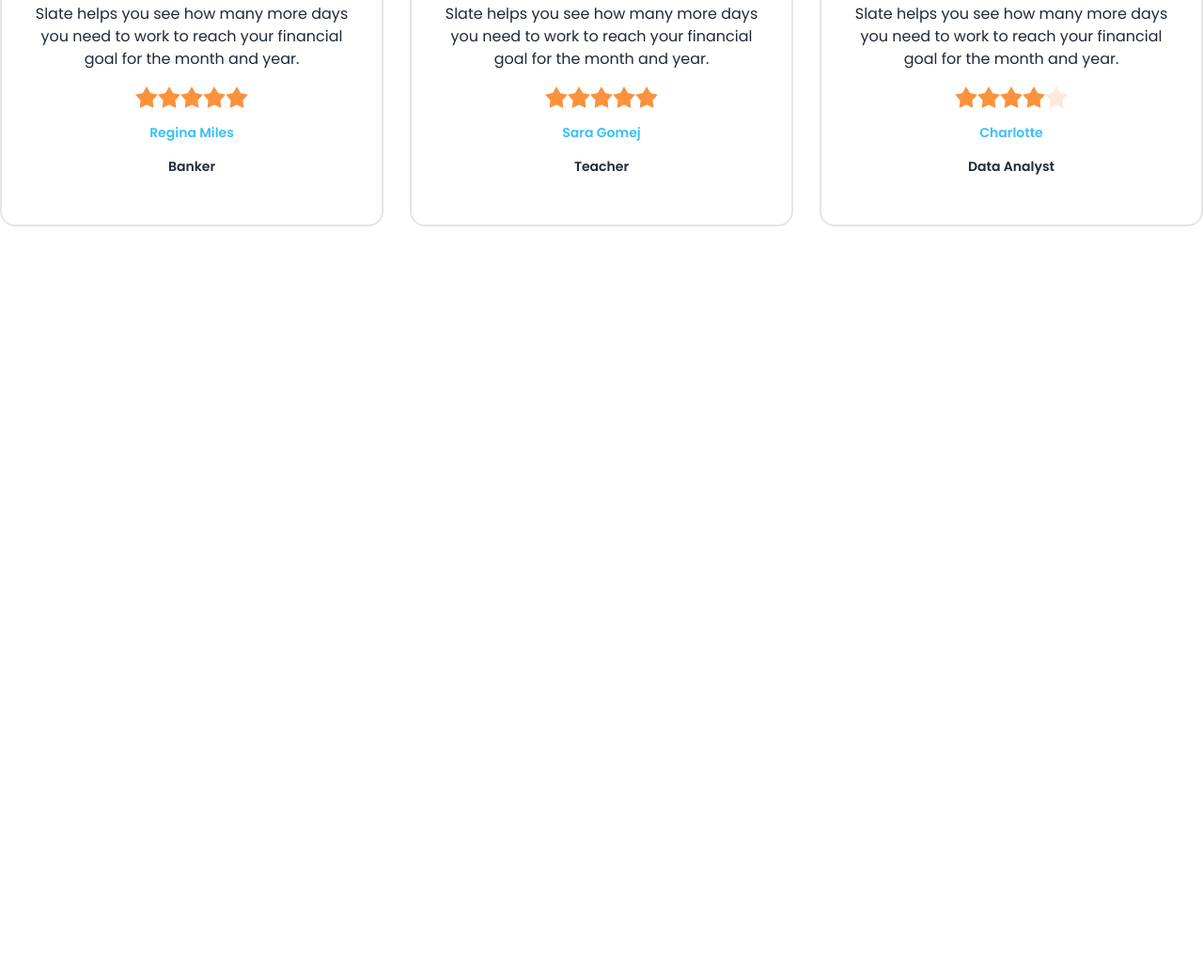
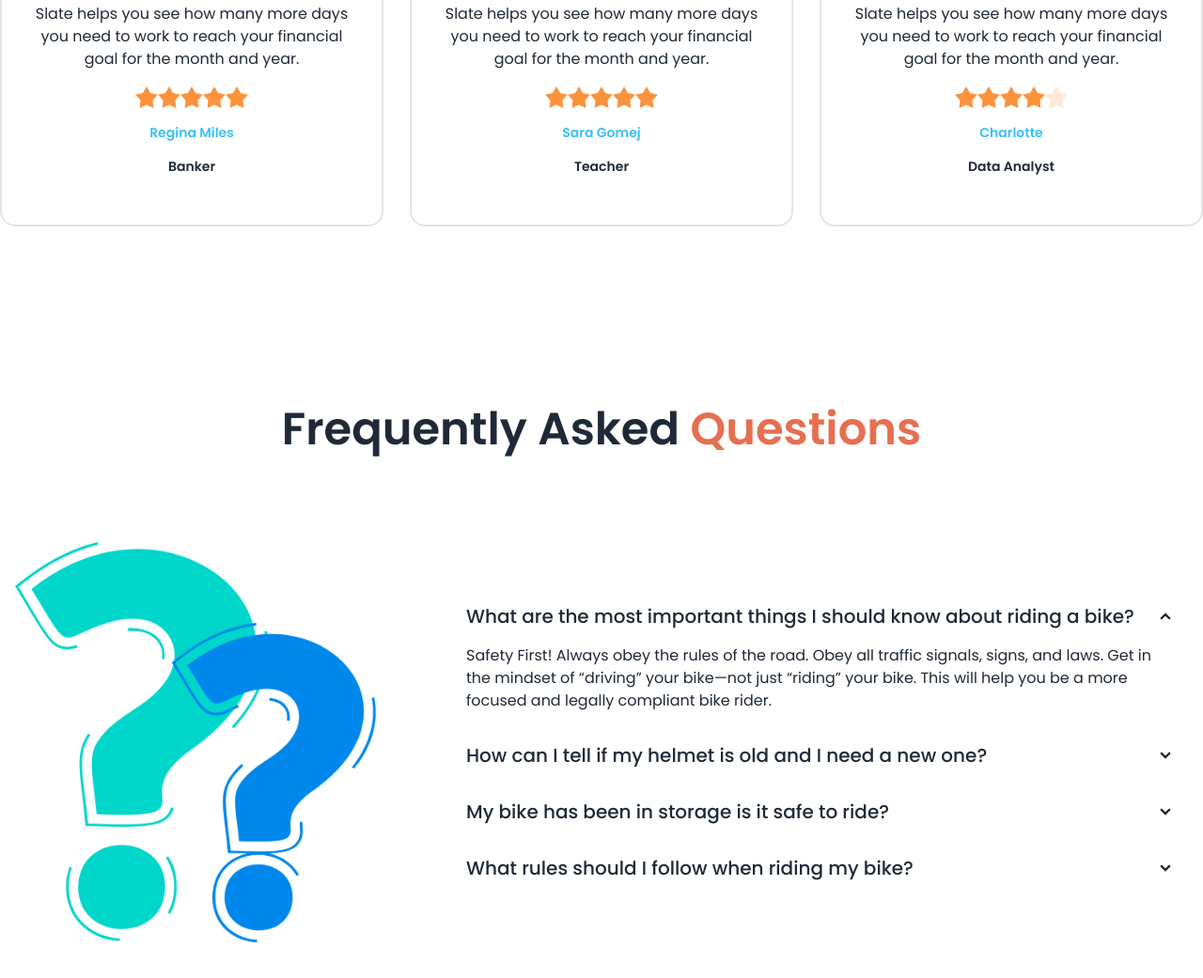
Before and after one commit to sagazirobiul/biker-zone-with-tailwind, a plain HTML site: page index.html in a window 1280 px wide. Shown: the part 2480-3521 px from the top of the page at 94% size. Before the commit the page ends 2817 px from the top, so only its background shows below. Drawn offline with nearby package versions, Linux system fonts and the light colour scheme.

Commit message:
faq section has finished

```diff
--- a/index.html
+++ b/index.html
@@ -268,7 +268,61 @@
             </div>
         </section>
 
-
+        <!-- FAQ Section -->
+        <section class="py-24">
+            <h2 class="font-semibold text-5xl text-center mb-20">Frequently Asked <span
+                    class="text-bike-primary">Questions</span></h2>
+            <div class="hero">
+                <div class="hero-content flex-col lg:flex-row gap-4 lg:gap-20">
+                    <img src="/images/others/faq.png" class="max-w-sm rounded-lg" />
+                    <div>
+                        <div class="collapse collapse-arrow">
+                            <input type="radio" name="my-accordion-2" checked="checked" />
+                            <div class="collapse-title text-xl font-medium">
+                                What are the most important things I should
+                                know about riding a bike?
+                            </div>
+                            <div class="collapse-content">
+                                <p>Safety First! Always obey the rules of the road. Obey all traffic signals, signs, and
+                                    laws. Get in the mindset of “driving” your bike—not just “riding” your bike. This
+                                    will help you be a more focused and legally compliant bike rider. </p>
+                            </div>
+                        </div>
+                        <div class="collapse collapse-arrow">
+                            <input type="radio" name="my-accordion-2" />
+                            <div class="collapse-title text-xl font-medium">
+                                How can I tell if my helmet is old and I need a
+                                new one?
+                            </div>
+                            <div class="collapse-content">
+                                <p>Lorem ipsum dolor sit amet consectetur adipisicing elit. Voluptas corporis est in ex
+                                    quo. Lorem ipsum dolor sit amet consectetur adipisicing elit. Id facilis saepe rerum consequuntur accusamus possimus?</p>
+                            </div>
+                        </div>
+                        <div class="collapse collapse-arrow">
+                            <input type="radio" name="my-accordion-2" />
+                            <div class="collapse-title text-xl font-medium">
+                                My bike has been in storage is it safe to ride?
+                            </div>
+                            <div class="collapse-content">
+                                <p>Lorem ipsum dolor sit amet consectetur adipisicing elit. Cumque officiis minus,
+                                    dolorum beatae labore odio accusantium explicabo.</p>
+                            </div>
+                        </div>
+                        <div class="collapse collapse-arrow">
+                            <input type="radio" name="my-accordion-2" />
+                            <div class="collapse-title text-xl font-medium">
+                                What rules should I follow when riding my bike?
+                            </div>
+                            <div class="collapse-content">
+                                <p>Lorem ipsum dolor sit amet consectetur adipisicing elit. Cumque officiis minus,
+                                    dolorum beatae labore odio accusantium explicabo. Lorem ipsum dolor sit amet consectetur, adipisicing elit. Adipisci, dicta.</p>
+                            </div>
+                        </div>
+                    </div>
+                </div>
+            </div>
+        </section>
     </main>
     <footer>
 
```
